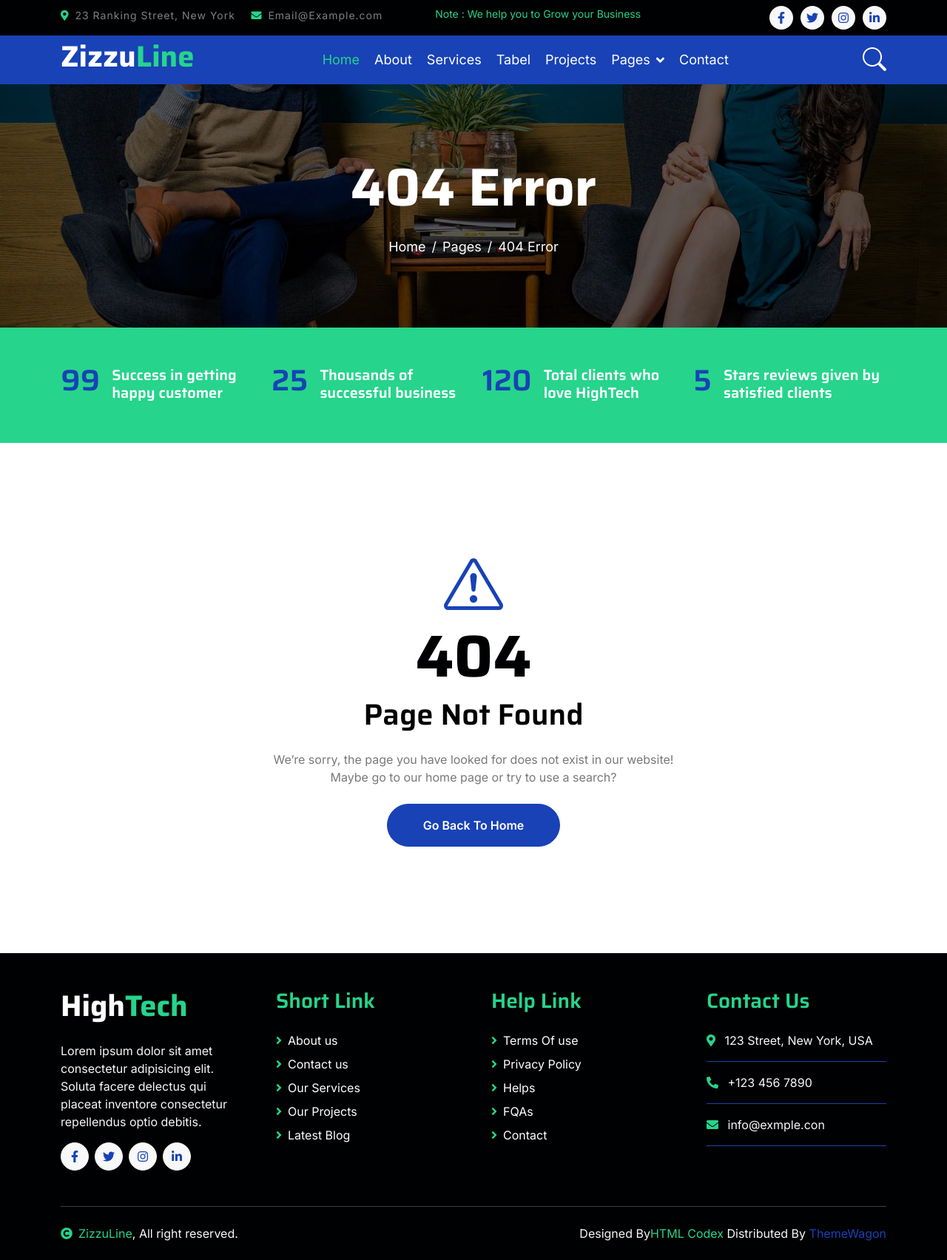
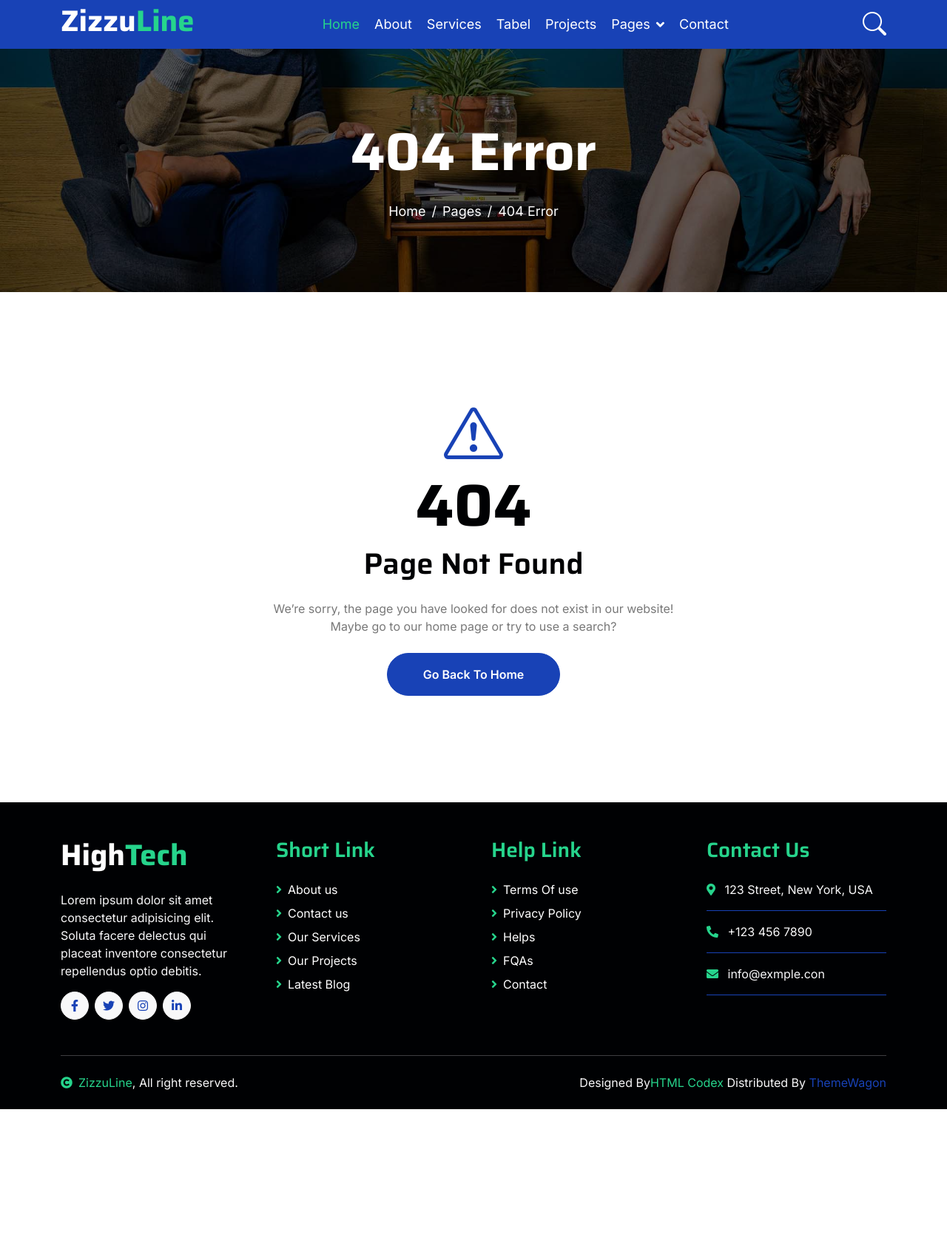
Before and after one commit to ZizzuLine/WebServer, a PHP site: page /src/404.php in a window 1280 px wide. Shown: the whole page at 74% size. After the commit the page ends 1500 px from the top, so only its background shows below. Run offline with PHP 8.4, Linux system fonts and the light colour scheme; some libraries are stand-ins or nearby versions.

Commit message:
remove topbar,fact

```diff
--- a/src/404.php
+++ b/src/404.php
@@ -35,25 +35,6 @@
         </div>
         <!-- Spinner End -->
 
-        <!-- Topbar Start -->
-        <div class="container-fluid bg-dark py-2 d-none d-md-flex">
-            <div class="container">
-                <div class="d-flex justify-content-between topbar">
-                    <div class="top-info">
-                        <small class="me-3 text-white-50"><a href="#"><i class="fas fa-map-marker-alt me-2 text-secondary"></i></a>23 Ranking Street, New York</small>
-                        <small class="me-3 text-white-50"><a href="#"><i class="fas fa-envelope me-2 text-secondary"></i></a>Email@Example.com</small>
-                    </div>
-                    <div id="note" class="text-secondary d-none d-xl-flex"><small>Note : We help you to Grow your Business</small></div>
-                    <div class="top-link">
-                        <a href="" class="bg-light nav-fill btn btn-sm-square rounded-circle"><i class="fab fa-facebook-f text-primary"></i></a>
-                        <a href="" class="bg-light nav-fill btn btn-sm-square rounded-circle"><i class="fab fa-twitter text-primary"></i></a>
-                        <a href="" class="bg-light nav-fill btn btn-sm-square rounded-circle"><i class="fab fa-instagram text-primary"></i></a>
-                        <a href="" class="bg-light nav-fill btn btn-sm-square rounded-circle me-0"><i class="fab fa-linkedin-in text-primary"></i></a>
-                    </div>
-                </div>
-            </div>
-        </div>
-        <!-- Topbar End -->
 
         <!-- Navbar Start -->
         <?php include 'navbar.php' ?>
@@ -74,40 +55,6 @@
             </div>
         </div>
         <!-- Page Header End -->
-
-
-        <!-- Fact Start -->
-        <div class="container-fluid bg-secondary py-5">
-            <div class="container">
-                <div class="row">
-                    <div class="col-lg-3 wow fadeIn" data-wow-delay=".1s">
-                        <div class="d-flex counter">
-                            <h1 class="me-3 text-primary counter-value">99</h1>
-                            <h5 class="text-white mt-1">Success in getting happy customer</h5>
-                        </div>
-                    </div>
-                    <div class="col-lg-3 wow fadeIn" data-wow-delay=".3s">
-                        <div class="d-flex counter">
-                            <h1 class="me-3 text-primary counter-value">25</h1>
-                            <h5 class="text-white mt-1">Thousands of successful business</h5>
-                        </div>
-                    </div>
-                    <div class="col-lg-3 wow fadeIn" data-wow-delay=".5s">
-                        <div class="d-flex counter">
-                            <h1 class="me-3 text-primary counter-value">120</h1>
-                            <h5 class="text-white mt-1">Total clients who love HighTech</h5>
-                        </div>
-                    </div>
-                    <div class="col-lg-3 wow fadeIn" data-wow-delay=".7s">
-                        <div class="d-flex counter">
-                            <h1 class="me-3 text-primary counter-value">5</h1>
-                            <h5 class="text-white mt-1">Stars reviews given by satisfied clients</h5>
-                        </div>
-                    </div>
-                </div>
-            </div>
-        </div>
-        <!-- Fact End -->
 
 
         <!-- 404 Start -->
```
